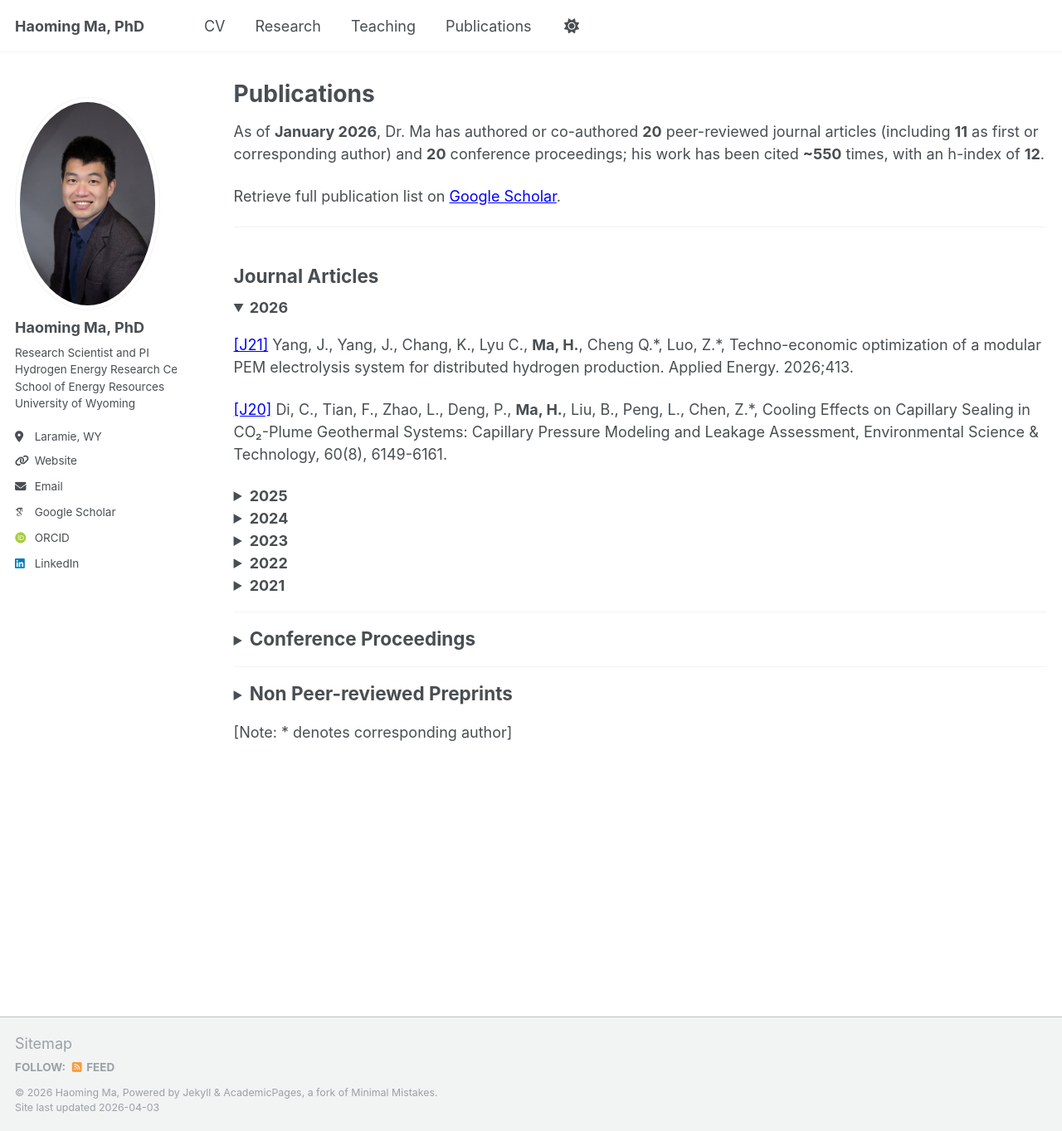
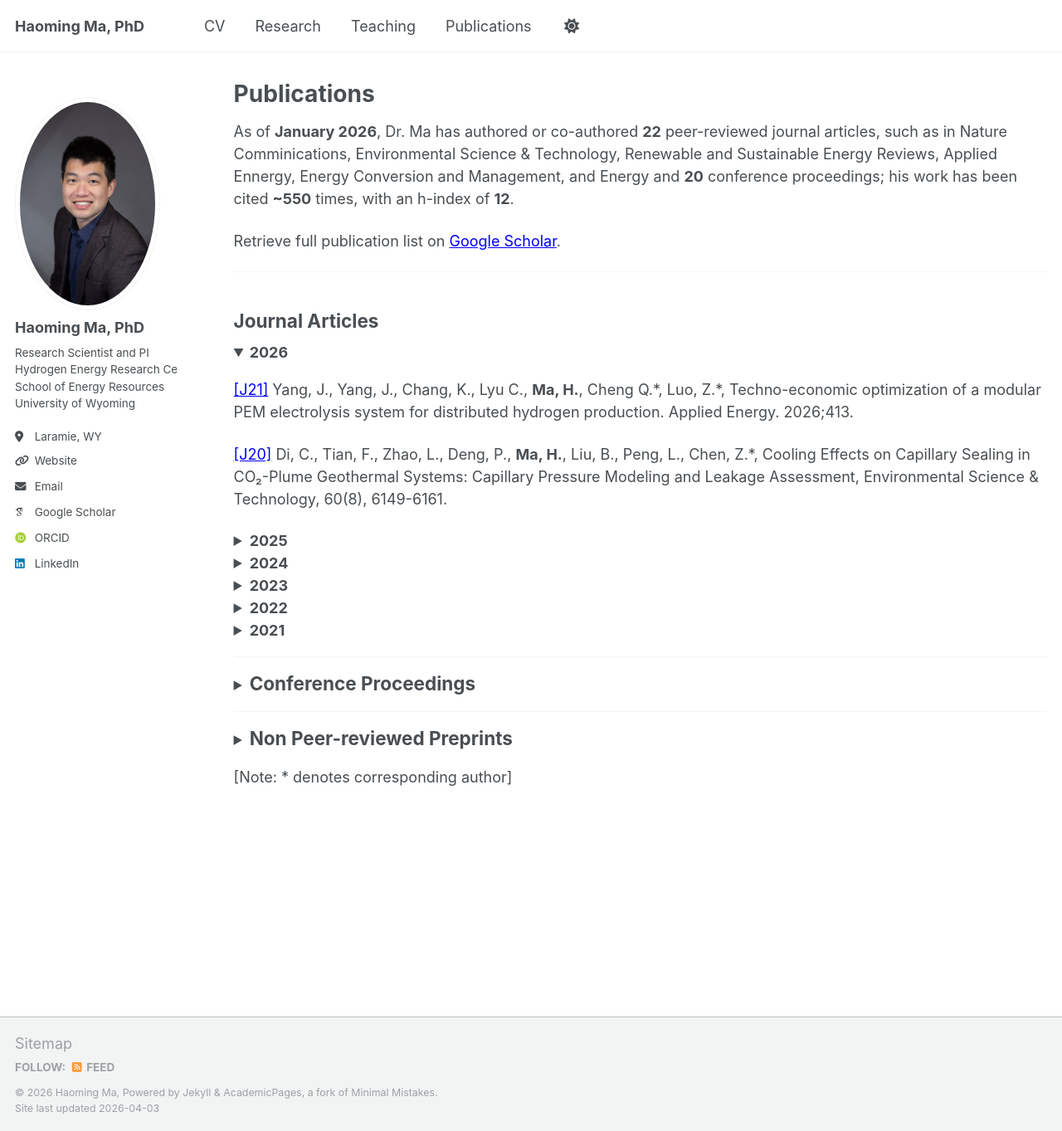
Before and after one commit to haoming-ma/haoming-ma.github.io, a Jekyll site: the page built from _pages/publications.md, in a window 1280 px wide and 1363 px high. Shown: the whole window at 83% size. Built offline with Jekyll 4.4.1, drawn with Linux system fonts in a browser that asks for light colours; some web fonts are replaced.

Commit message:
Update publications.md

```diff
--- a/_pages/publications.md
+++ b/_pages/publications.md
@@ -5,7 +5,7 @@ permalink: /publications/
 author_profile: true
 ---
 
-As of **January 2026**, Dr. Ma has authored or co-authored **20** peer-reviewed journal articles (including **11** as first or corresponding author) and **20** conference proceedings; his work has been cited **~550** times, with an h-index of **12**.
+As of **January 2026**, Dr. Ma has authored or co-authored **22** peer-reviewed journal articles, such as in Nature Comminications, Environmental Science & Technology, Renewable and Sustainable Energy Reviews, Applied Ennergy, Energy Conversion and Management, and Energy and **20** conference proceedings; his work has been cited **~550** times, with an h-index of **12**.
 
 Retrieve full publication list on [Google Scholar](https://scholar.google.ca/citations?user=AcM1KMkAAAAJ&hl=en).
 
```
